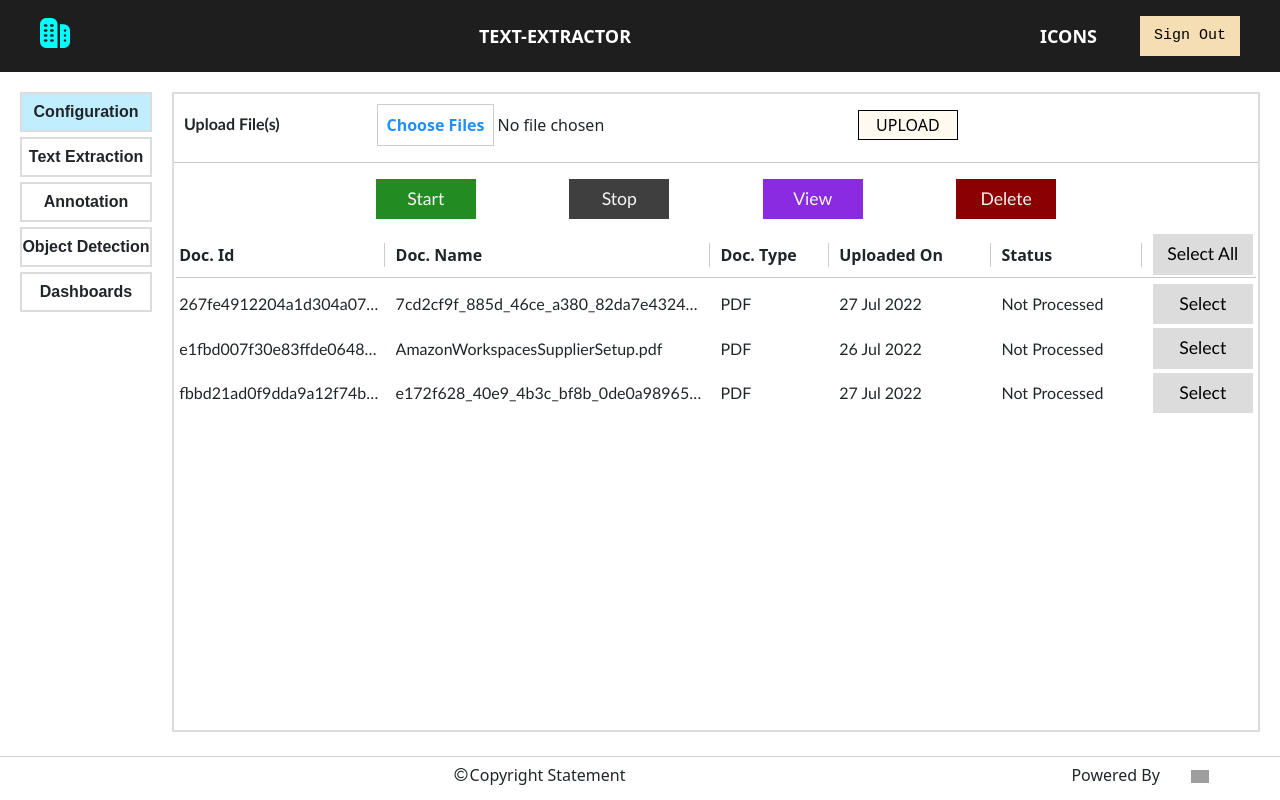
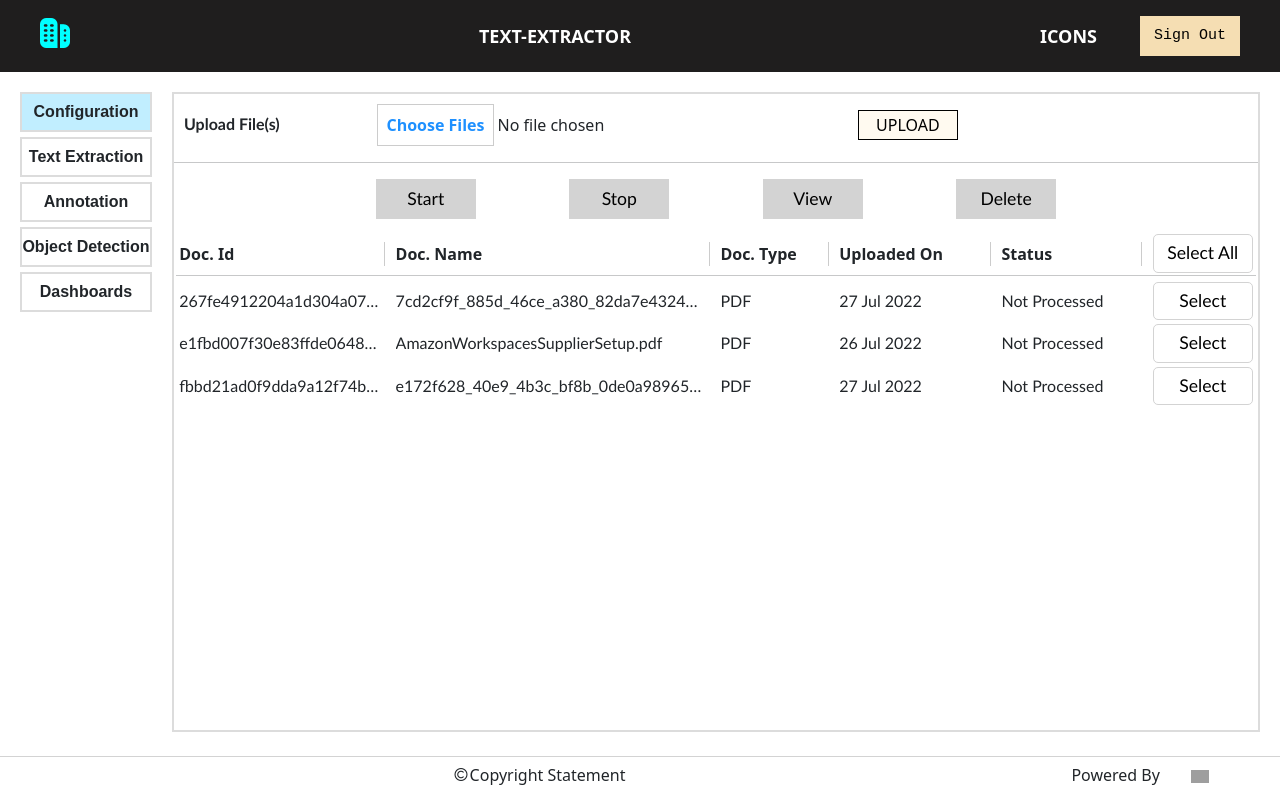
Before and after one commit to vkandra/text123, a React (Create React App) app: page / in a window 1280 px wide. Built offline with nearby package versions, Linux system fonts and the light colour scheme; no server answers; grey boxes are pictures that could not be loaded.

Commit message:
Button edits and minor bugs

```diff
--- a/src/components/ConfigurationFile/ConfigurationFile.css
+++ b/src/components/ConfigurationFile/ConfigurationFile.css
@@ -30,22 +30,26 @@
   width: 13%;
 }
 .configFlLstTableRowSelect {
-  padding: 0.4em;
+  padding: 5px;
   width: 100px;
-  font-family: unset;
+  font-family: 'Gill Sans', 'Gill Sans MT', Calibri, 'Trebuchet MS', sans-serif;
   font-size: 1.1rem;
   font-weight: 500;
-  background: gainsboro;
+  background: white;
+  border: 1px solid lightgray;
+  border-radius: 5px;
 }
 .configFlLstTableRowSelect:hover {
-  opacity: 0.8;
+  background: lightyellow;
   transition: 0.3s;
 }
 .configFlLstTableRowUnselect {
-  padding: 0.4em;
+  padding: 5px;
   width: 100px;
-  font-family: unset;
+  font-family: 'Gill Sans', 'Gill Sans MT', Calibri, 'Trebuchet MS', sans-serif;
   font-size: 1.1rem;
   font-weight: 500;
+  border-radius: 5px;
   background: yellowgreen;
+  border: 1px solid lightgray;
 }
--- a/src/components/ConfigurationFileList/ConfigurationFileList.css
+++ b/src/components/ConfigurationFileList/ConfigurationFileList.css
@@ -18,6 +18,15 @@
   font-size: 1.1rem;
   font-weight: 500;
   color: whitesmoke;
+}
+.configurationFileListFourDisabledButtons {
+  padding: 0.4em;
+  width: 100px;
+  font-family: 'Gill Sans', 'Gill Sans MT', Calibri, 'Trebuchet MS', sans-serif;
+  font-size: 1.1rem;
+  font-weight: 500;
+  color: black;
+  background: lightgray;
 }
 .configurationFileListFourButtons:hover {
   opacity: 0.8;
@@ -64,23 +73,27 @@
   width: 13%;
 }
 .configFlLstTableHeaderSelectAll {
-  padding: 0.4em;
+  padding: 5px;
   width: 100px;
   font-family: 'Gill Sans', 'Gill Sans MT', Calibri, 'Trebuchet MS', sans-serif;
   font-size: 1.1rem;
   font-weight: 500;
-  background: gainsboro;
+  background: white;
+  border: 1px solid lightgray;
+  border-radius: 5px;
 }
 .configFlLstTableHeaderUnSelectAll {
-  padding: 0.4em;
+  padding: 5px;
   width: 100px;
   font-family: 'Gill Sans', 'Gill Sans MT', Calibri, 'Trebuchet MS', sans-serif;
   font-size: 1.1rem;
   font-weight: 500;
+  border-radius: 5px;
   background: yellowgreen;
+  border: 1px solid lightgray;
 }
 .configFlLstTableHeaderSelectAll:hover {
-  opacity: 0.8;
+  background: lightyellow;
   transition: 0.3s;
 }
 .configFlLstTableBody {
--- a/src/components/ConfigurationFileList/ConfigurationFileList.js
+++ b/src/components/ConfigurationFileList/ConfigurationFileList.js
@@ -36,6 +36,7 @@ const ConfigurationFileList = (props) => {
 
   return (
     <div className="configurationFileList">
+      {props.documents.selectedDocuments.length !== 0 ? (
         <div className="actionButtonsConfigure">
           <button className="startExtractionButton configurationFileListFourButtons">
             Start
@@ -50,6 +51,23 @@ const ConfigurationFileList = (props) => {
             Delete
           </button>
         </div>
+      ) : (
+        <div className="actionButtonsConfigure">
+          <button disabled className="configurationFileListFourDisabledButtons">
+            Start
+          </button>
+          <button disabled className="configurationFileListFourDisabledButtons">
+            Stop
+          </button>
+          <button disabled className="configurationFileListFourDisabledButtons">
+            View
+          </button>
+          <button disabled className="configurationFileListFourDisabledButtons">
+            Delete
+          </button>
+        </div>
+      )}
+
       <div className="configFlLstTableHeader">
         <div className="configFlLstTableHeaderDocId">Doc. Id</div>
         <div className="configFlLstTableHeaderDocName">Doc. Name</div>
--- a/src/pages/SignUp.js/SignUp.js
+++ b/src/pages/SignUp.js/SignUp.js
@@ -13,7 +13,12 @@ const SignUp = (props) => {
         user.signUpPass.normalize() ===
         document.getElementById('signUpRepeatPassField').value
       ) {
-        user.repeatPass = true;
+        if (user.signUpPass.normalize() !== '') {
+          user.repeatPass = true;
+        } else {
+          user.repeatPass = false;
+          user.repeatPassVisible = false;
+        }
       } else {
         user.repeatPass = false;
       }
```
Lines whose indentation alone changed are shown as unchanged.
